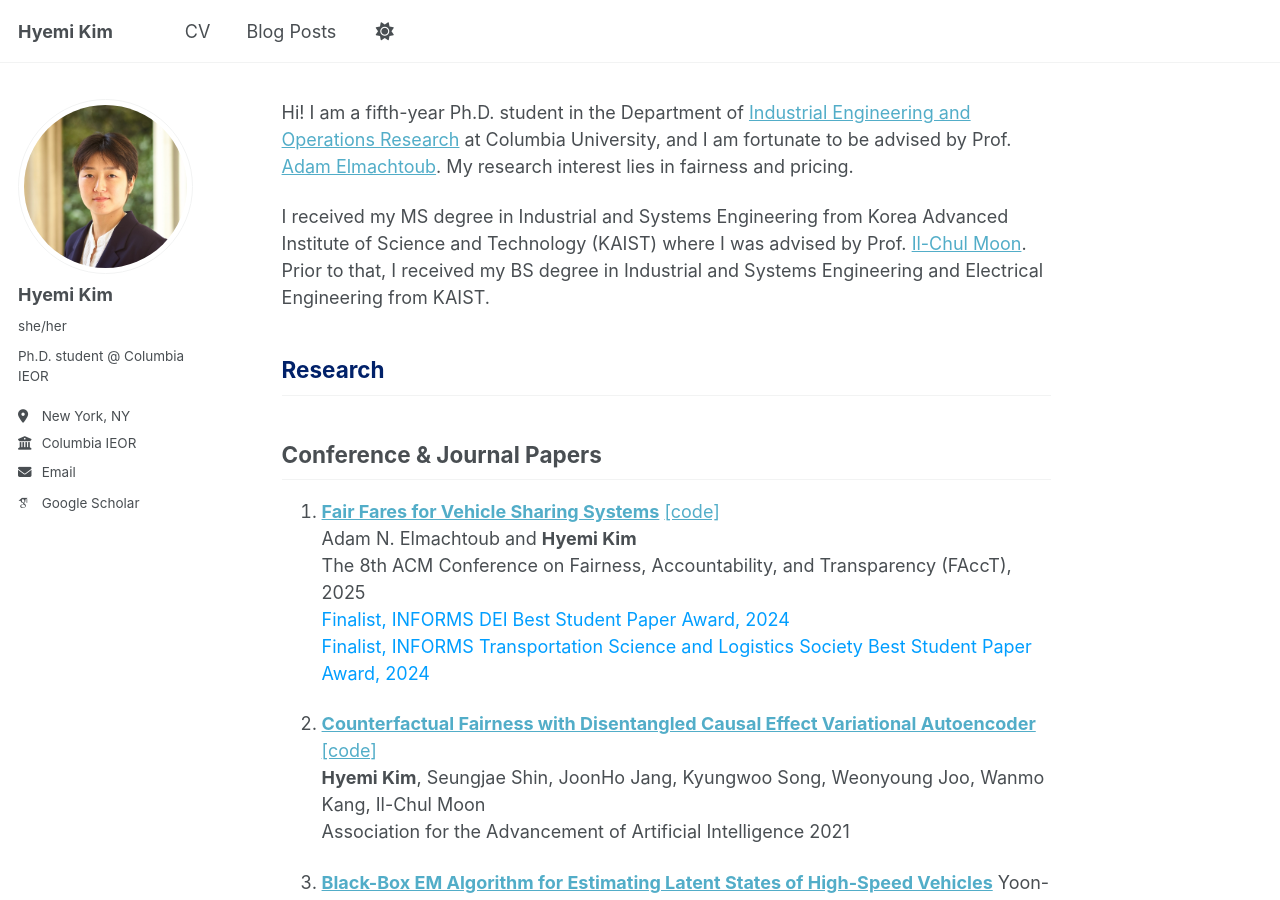
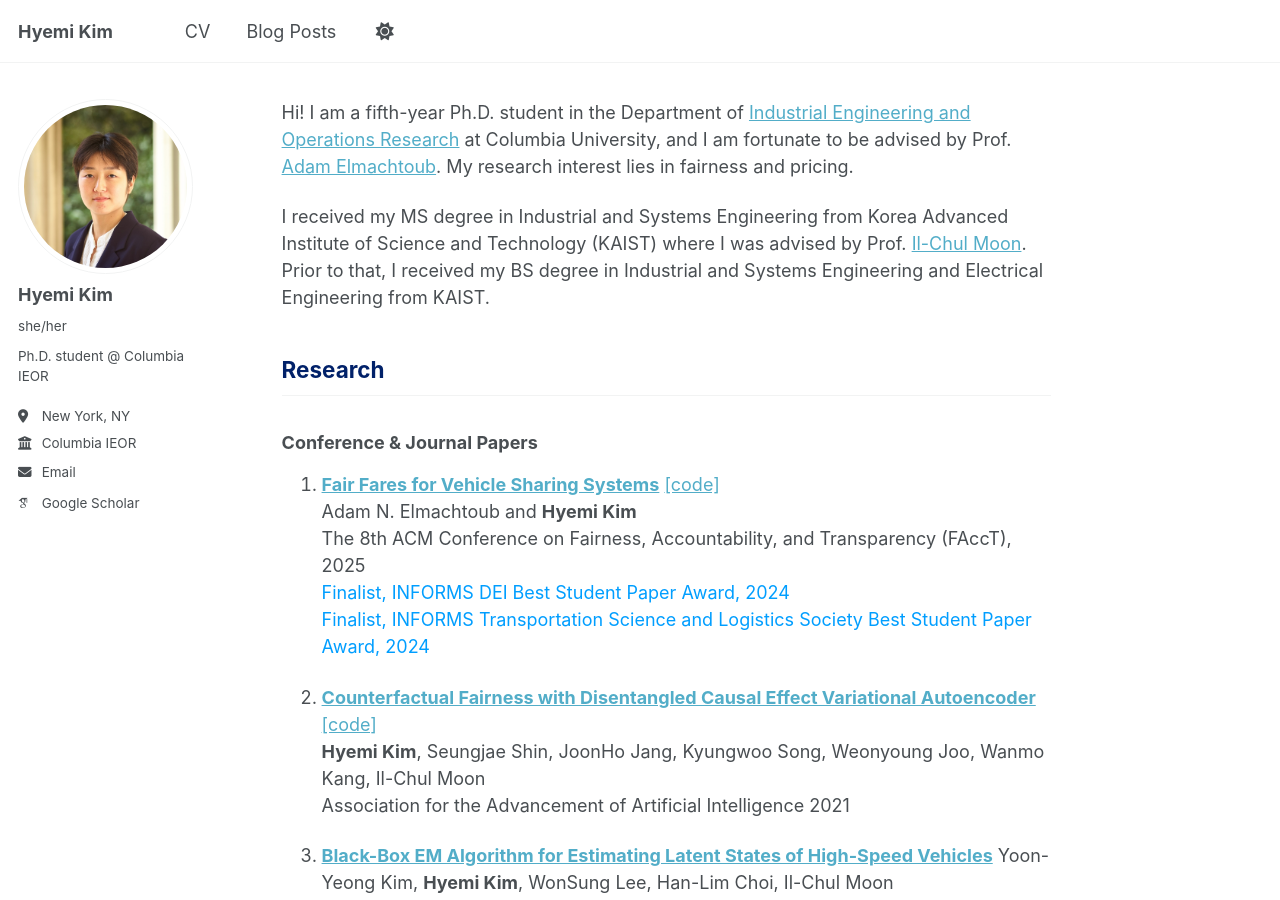
Before and after one commit to HyemiK1m/hyemik1m.github.io, a Jekyll site: the page built from _pages/about.md, in a window 1280 px wide and 900 px high. Built offline with Jekyll 4.4.1, drawn with Linux system fonts in a browser that asks for light colours; some web fonts are replaced; a script that is not in the unit is left out.

```diff
--- a/_pages/about.md
+++ b/_pages/about.md
@@ -10,7 +10,7 @@ Hi! I am a fifth-year Ph.D. student in the Department of [Industrial Engineering
 I received my MS degree in Industrial and Systems Engineering from Korea Advanced Institute of Science and Technology (KAIST) where I was advised by Prof. [Il-Chul Moon](https://aai.kaist.ac.kr/bbs/board.php?bo_table=sub2_1&wr_id=3). Prior to that, I received my BS degree in Industrial and Systems Engineering and Electrical Engineering from KAIST.
 
 <h2 style="color:#012169;">Research</h2>
-## Conference & Journal Papers
+### Conference & Journal Papers
 1. [**Fair Fares for Vehicle Sharing Systems**](https://papers.ssrn.com/sol3/papers.cfm?abstract_id=4699813) [[code]](https://github.com/HyemiK1m/Fair_Fares)<br>
 Adam N. Elmachtoub and **Hyemi Kim**<br>
 The 8th ACM Conference on Fairness, Accountability, and Transparency (FAccT), 2025<br>
@@ -33,7 +33,7 @@ Findings of Empirical Methods in Natural Language Processing (Findings of EMNLP)
 ByeongHu Na, **Hyemi Kim**, Kyungwoo Song, Weonyoung Joo, Yoonyeong Kim, Il-Chul Moon<br>
 Conference on Information and Knowledge Management (CIKM) 2020<br>
 
-## Workshop Papers
+### Workshop Papers
 1. [**Improving Group-based Robustness and Calibration via Ordered Risk and Confidence Regularization**](https://openreview.net/pdf?id=okCTFCRavwh)<br>
 Seungjae Shin, Byeonghu Na, HeeSun Bae, JoonHo Jang, **Hyemi Kim**, Kyungwoo Song, Youngjae Cho, Il-chul Moon<br>
 ICML 2022: Workshop on Spurious Correlations, Invariance and Stability<br>
```
